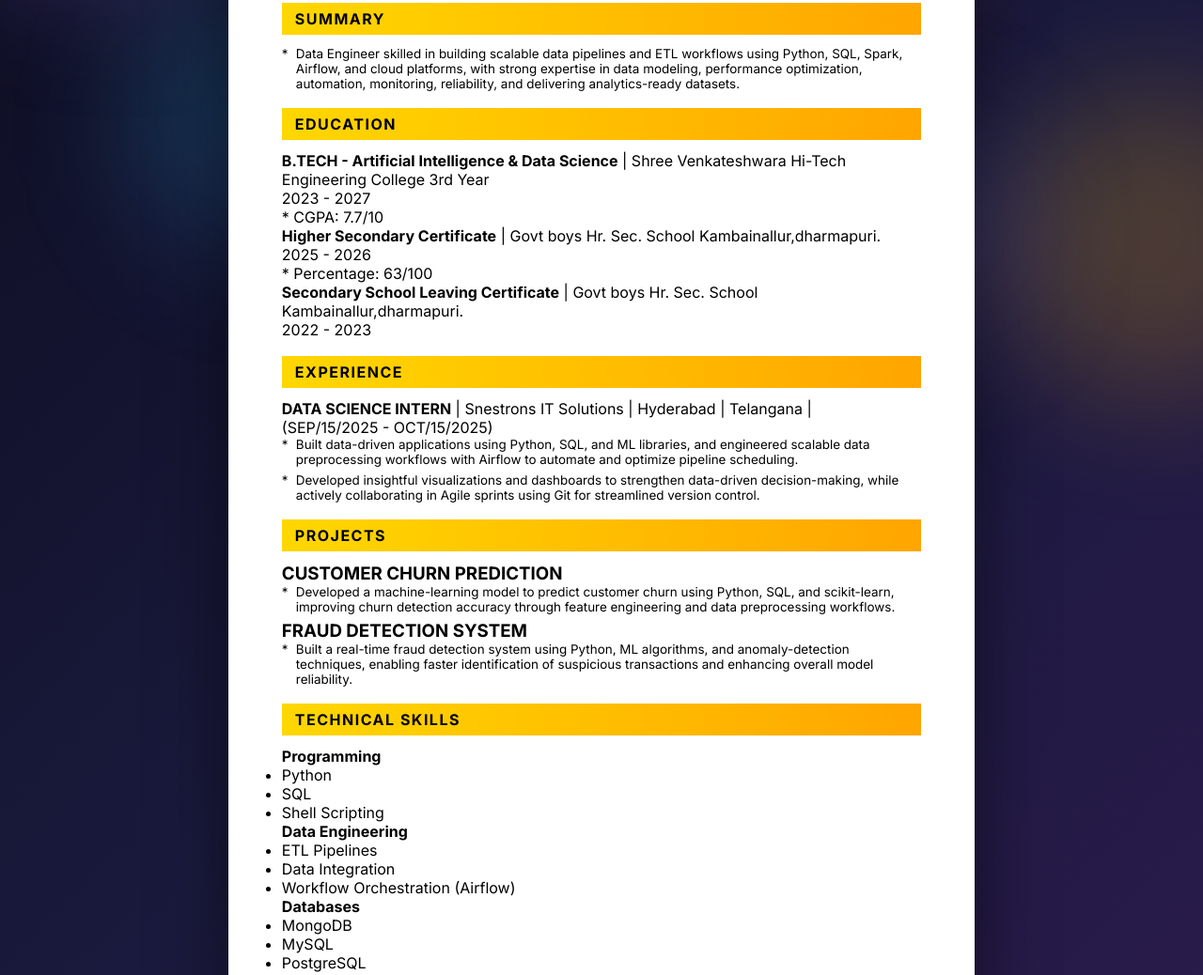
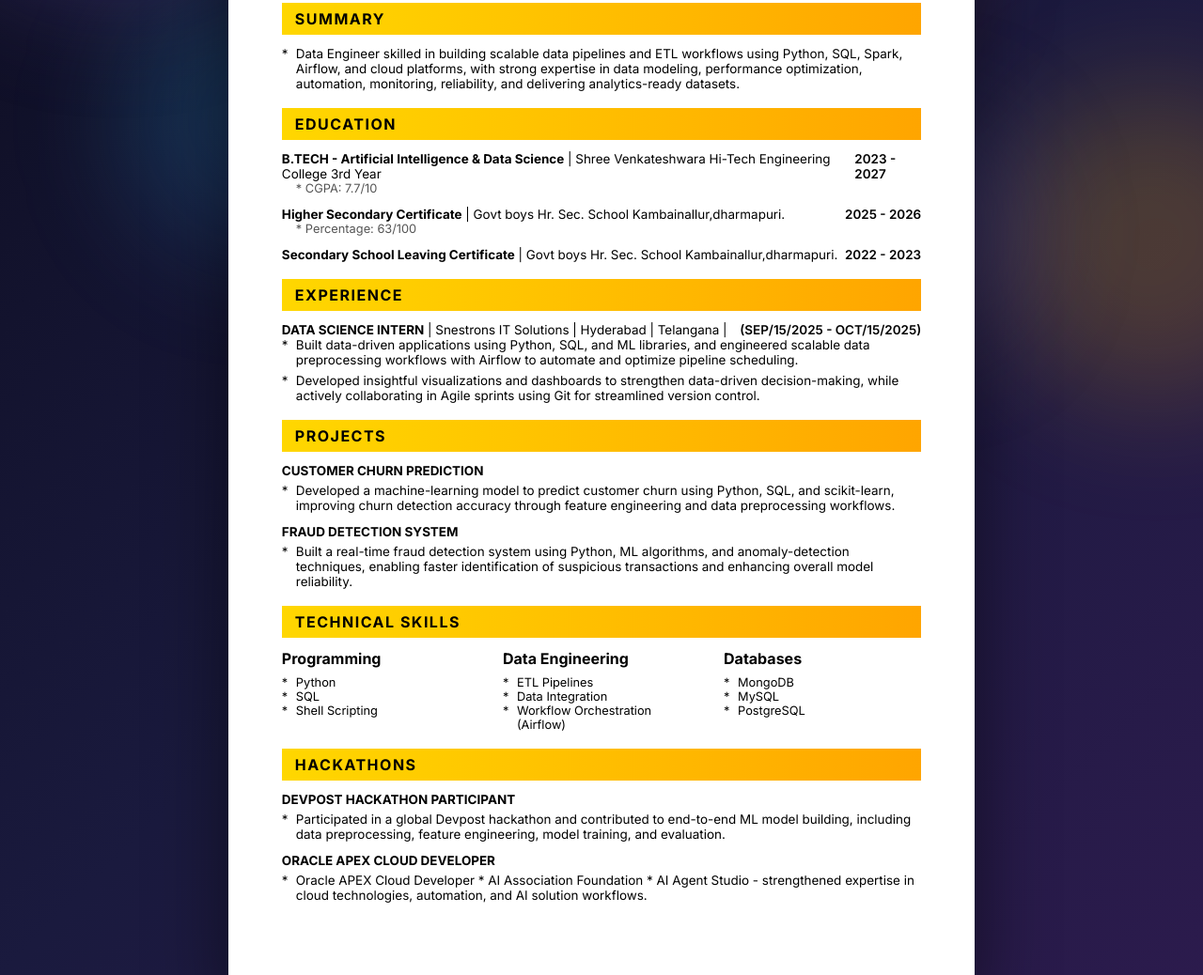
Before and after one commit to sarjanthecoder/VIRTUAL-resume-, a plain HTML site: page index.html in a window 1280 px wide. Shown: the part 340-1378 px from the top of the page at 94% size. Drawn offline with Linux system fonts and the light colour scheme.

Commit message:
111. Add education, experience, projects, and skills styles

```diff
--- a/styles.css
+++ b/styles.css
@@ -39,3 +39,14 @@ body { font-family: 'Inter', sans-serif; background: var(--dark-bg); min-height:
 .content-list { list-style: none; }
 .content-list li { padding-left: 15px; margin-bottom: 6px; font-size: 0.84rem; position: relative; }
 .content-list li::before { content: '*'; position: absolute; left: 0; }
+.education-item, .experience-item, .project-item, .hackathon-item { margin-bottom: 12px; }
+.edu-row, .exp-header { display: flex; justify-content: space-between; }
+.edu-left, .exp-title { font-size: 0.84rem; }
+.edu-right, .exp-date { font-size: 0.84rem; font-weight: 600; }
+.sub-info { font-size: 0.8rem; color: #555; margin-left: 15px; }
+.project-title, .hackathon-title { font-size: 0.84rem; font-weight: 700; margin-bottom: 5px; }
+.skills-grid { display: grid; grid-template-columns: repeat(3, 1fr); gap: 25px; }
+.skill-heading { font-weight: 700; margin-bottom: 8px; }
+.skill-list { list-style: none; }
+.skill-list li { padding-left: 15px; font-size: 0.8rem; position: relative; }
+.skill-list li::before { content: '*'; position: absolute; left: 0; }
```
